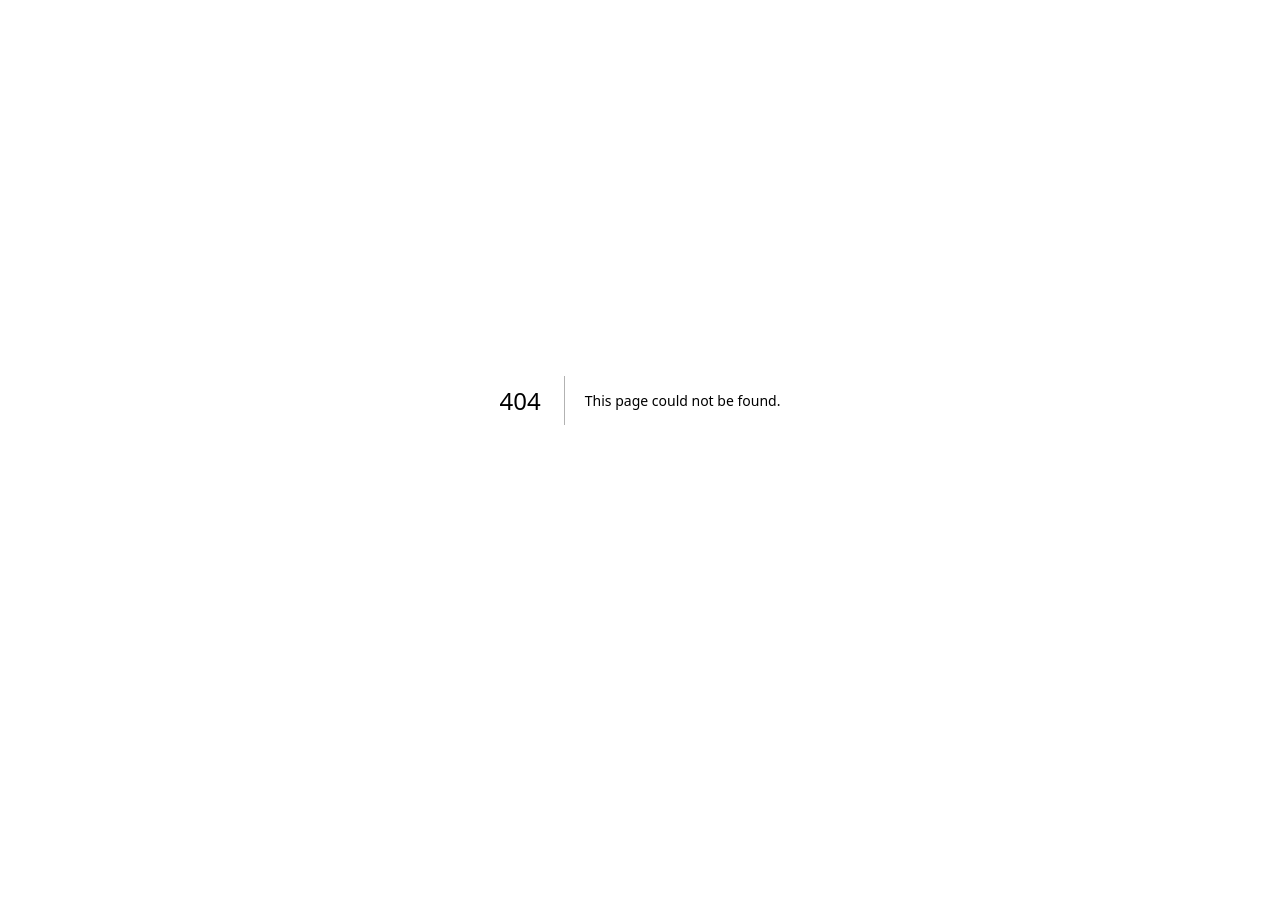
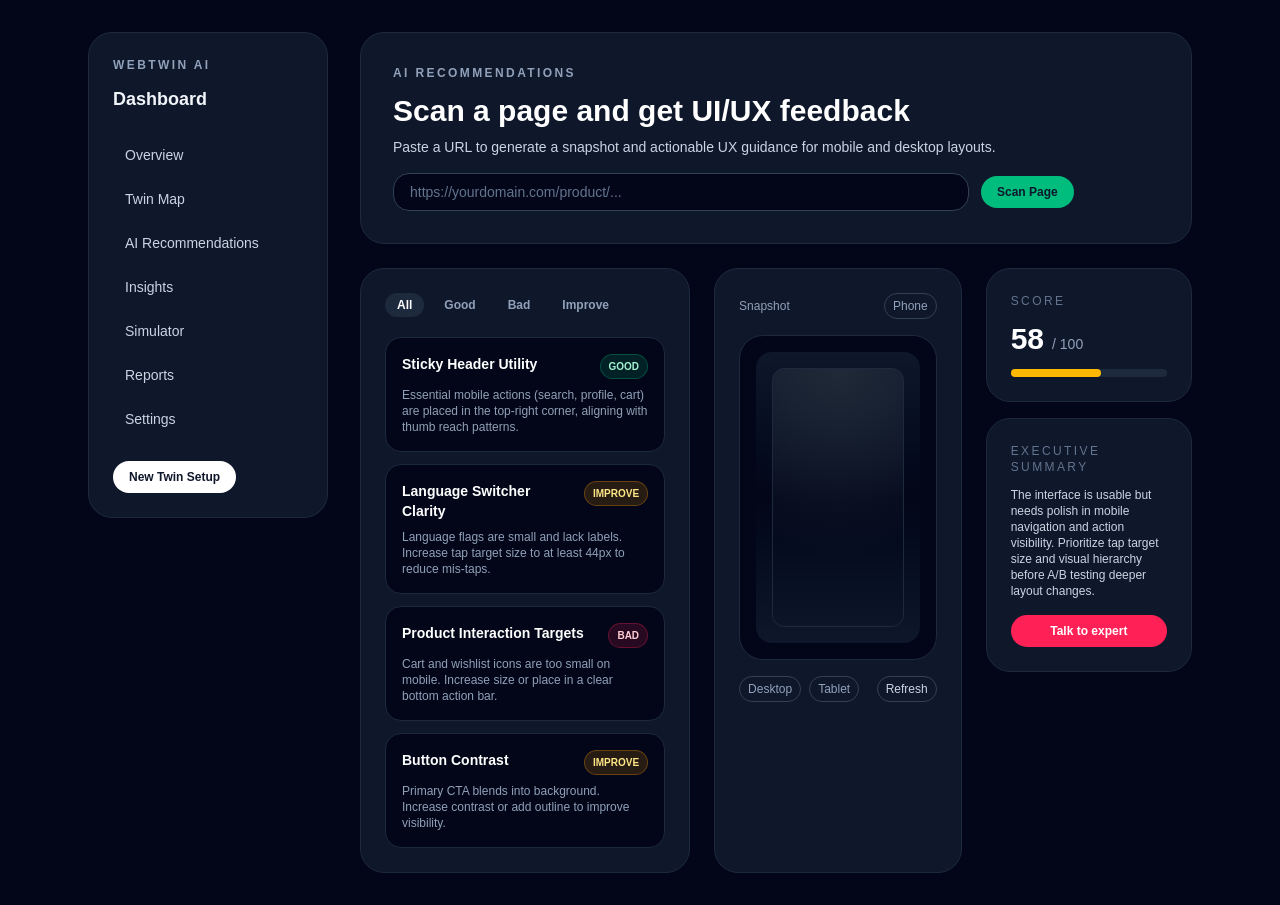
Before and after one commit to LukaKhaladze/webtwin.ai, a Next.js app: page /app/ai-recommendations in a window 1280 px wide. Before the commit this address had no page. Before the commit the page ends 800 px from the top, so only its background shows below. Built offline with nearby package versions, Linux system fonts and the light colour scheme.

Commit message:
Add AI Recommendations page with scan UI and feedback layout

```diff
--- /dev/null
+++ b/src/app/app/ai-recommendations/page.tsx
@@ -0,0 +1,174 @@
+"use client";
+
+import { useMemo, useState } from "react";
+
+type Recommendation = {
+  id: string;
+  title: string;
+  detail: string;
+  impact: "good" | "bad" | "improve";
+};
+
+const demoRecommendations: Recommendation[] = [
+  {
+    id: "sticky-header",
+    title: "Sticky Header Utility",
+    detail:
+      "Essential mobile actions (search, profile, cart) are placed in the top-right corner, aligning with thumb reach patterns.",
+    impact: "good",
+  },
+  {
+    id: "language-switcher",
+    title: "Language Switcher Clarity",
+    detail:
+      "Language flags are small and lack labels. Increase tap target size to at least 44px to reduce mis-taps.",
+    impact: "improve",
+  },
+  {
+    id: "product-actions",
+    title: "Product Interaction Targets",
+    detail:
+      "Cart and wishlist icons are too small on mobile. Increase size or place in a clear bottom action bar.",
+    impact: "bad",
+  },
+  {
+    id: "contrast",
+    title: "Button Contrast",
+    detail: "Primary CTA blends into background. Increase contrast or add outline to improve visibility.",
+    impact: "improve",
+  },
+];
+
+const impactStyles: Record<Recommendation["impact"], string> = {
+  good: "bg-emerald-500/15 text-emerald-200 border-emerald-500/30",
+  improve: "bg-amber-500/15 text-amber-200 border-amber-500/30",
+  bad: "bg-rose-500/15 text-rose-200 border-rose-500/30",
+};
+
+const impactLabel: Record<Recommendation["impact"], string> = {
+  good: "Good",
+  improve: "Improve",
+  bad: "Bad",
+};
+
+export default function AiRecommendationsPage() {
+  const [url, setUrl] = useState("");
+  const [activeFilter, setActiveFilter] = useState<"all" | "good" | "bad" | "improve">("all");
+  const [score, setScore] = useState(58);
+  const [lastUpdated, setLastUpdated] = useState<string | null>(null);
+
+  const filtered = useMemo(() => {
+    if (activeFilter === "all") return demoRecommendations;
+    return demoRecommendations.filter((rec) => rec.impact === activeFilter);
+  }, [activeFilter]);
+
+  const handleScan = () => {
+    const now = new Date();
+    setLastUpdated(now.toLocaleTimeString());
+    setScore(54 + Math.floor(Math.random() * 12));
+  };
+
+  return (
+    <div className="flex flex-col gap-6">
+      <header className="rounded-3xl border border-slate-800 bg-slate-900 p-8">
+        <p className="text-xs font-semibold uppercase tracking-[0.2em] text-slate-400">AI Recommendations</p>
+        <h1 className="mt-3 text-3xl font-semibold text-white">Scan a page and get UI/UX feedback</h1>
+        <p className="mt-2 max-w-2xl text-sm text-slate-300">
+          Paste a URL to generate a snapshot and actionable UX guidance for mobile and desktop layouts.
+        </p>
+        <div className="mt-4 flex flex-wrap items-center gap-3">
+          <input
+            className="w-full max-w-xl rounded-2xl border border-slate-700 bg-slate-950 px-4 py-2 text-sm text-white placeholder:text-slate-500"
+            placeholder="https://yourdomain.com/product/..."
+            value={url}
+            onChange={(event) => setUrl(event.target.value)}
+          />
+          <button
+            type="button"
+            className="rounded-full bg-emerald-500 px-4 py-2 text-xs font-semibold text-slate-900 hover:bg-emerald-400"
+            onClick={handleScan}
+          >
+            Scan Page
+          </button>
+          {lastUpdated && <span className="text-xs text-slate-400">Last update: {lastUpdated}</span>}
+        </div>
+      </header>
+
+      <section className="grid gap-6 lg:grid-cols-[1.6fr_1.2fr_1fr]">
+        <div className="rounded-3xl border border-slate-800 bg-slate-900 p-6">
+          <div className="flex flex-wrap items-center gap-2">
+            {["all", "good", "bad", "improve"].map((tab) => (
+              <button
+                key={tab}
+                type="button"
+                onClick={() => setActiveFilter(tab as typeof activeFilter)}
+                className={`rounded-full px-3 py-1 text-xs font-semibold ${
+                  activeFilter === tab ? "bg-slate-800 text-white" : "text-slate-400 hover:text-white"
+                }`}
+              >
+                {tab === "all" ? "All" : impactLabel[tab as keyof typeof impactLabel]}
+              </button>
+            ))}
+          </div>
+
+          <div className="mt-5 space-y-3">
+            {filtered.map((rec) => (
+              <div key={rec.id} className="rounded-2xl border border-slate-800 bg-slate-950 p-4">
+                <div className="flex items-start justify-between gap-2">
+                  <p className="text-sm font-semibold text-white">{rec.title}</p>
+                  <span className={`rounded-full border px-2 py-1 text-[10px] font-semibold uppercase ${impactStyles[rec.impact]}`}>
+                    {impactLabel[rec.impact]}
+                  </span>
+                </div>
+                <p className="mt-2 text-xs text-slate-400">{rec.detail}</p>
+              </div>
+            ))}
+          </div>
+        </div>
+
+        <div className="rounded-3xl border border-slate-800 bg-slate-900 p-6">
+          <div className="flex items-center justify-between gap-2 text-xs text-slate-400">
+            <span>Snapshot</span>
+            <span className="rounded-full border border-slate-700 px-2 py-1">Phone</span>
+          </div>
+          <div className="mt-4 rounded-3xl border border-slate-800 bg-slate-950 p-4">
+            <div className="aspect-[9/16] w-full rounded-2xl bg-gradient-to-b from-slate-900 via-slate-950 to-slate-900 p-4">
+              <div className="h-full w-full rounded-xl border border-slate-800 bg-[radial-gradient(circle_at_top,#1f2937,transparent_70%)]" />
+            </div>
+          </div>
+          <div className="mt-4 flex items-center gap-2 text-xs text-slate-400">
+            <span className="rounded-full border border-slate-700 px-2 py-1">Desktop</span>
+            <span className="rounded-full border border-slate-700 px-2 py-1">Tablet</span>
+            <button className="ml-auto rounded-full border border-slate-700 px-2 py-1 text-xs text-slate-300" type="button">
+              Refresh
+            </button>
+          </div>
+        </div>
+
+        <aside className="flex flex-col gap-4">
+          <div className="rounded-3xl border border-slate-800 bg-slate-900 p-6">
+            <p className="text-xs uppercase tracking-[0.2em] text-slate-500">Score</p>
+            <div className="mt-3 flex items-baseline gap-2">
+              <span className="text-3xl font-semibold text-white">{score}</span>
+              <span className="text-sm text-slate-400">/ 100</span>
+            </div>
+            <div className="mt-3 h-2 w-full rounded-full bg-slate-800">
+              <div className="h-2 rounded-full bg-amber-400" style={{ width: `${score}%` }} />
+            </div>
+          </div>
+
+          <div className="rounded-3xl border border-slate-800 bg-slate-900 p-6">
+            <p className="text-xs uppercase tracking-[0.2em] text-slate-500">Executive Summary</p>
+            <p className="mt-3 text-xs text-slate-300">
+              The interface is usable but needs polish in mobile navigation and action visibility. Prioritize tap target size and
+              visual hierarchy before A/B testing deeper layout changes.
+            </p>
+            <button className="mt-4 w-full rounded-full bg-rose-500 px-4 py-2 text-xs font-semibold text-white" type="button">
+              Talk to expert
+            </button>
+          </div>
+        </aside>
+      </section>
+    </div>
+  );
+}
--- a/src/app/app/layout.tsx
+++ b/src/app/app/layout.tsx
@@ -3,6 +3,7 @@ import Link from "next/link";
 const navItems = [
   { href: "/app/overview", label: "Overview" },
   { href: "/app/twin-map", label: "Twin Map" },
+  { href: "/app/ai-recommendations", label: "AI Recommendations" },
   { href: "/app/insights", label: "Insights" },
   { href: "/app/simulator", label: "Simulator" },
   { href: "/app/reports", label: "Reports" },
```
